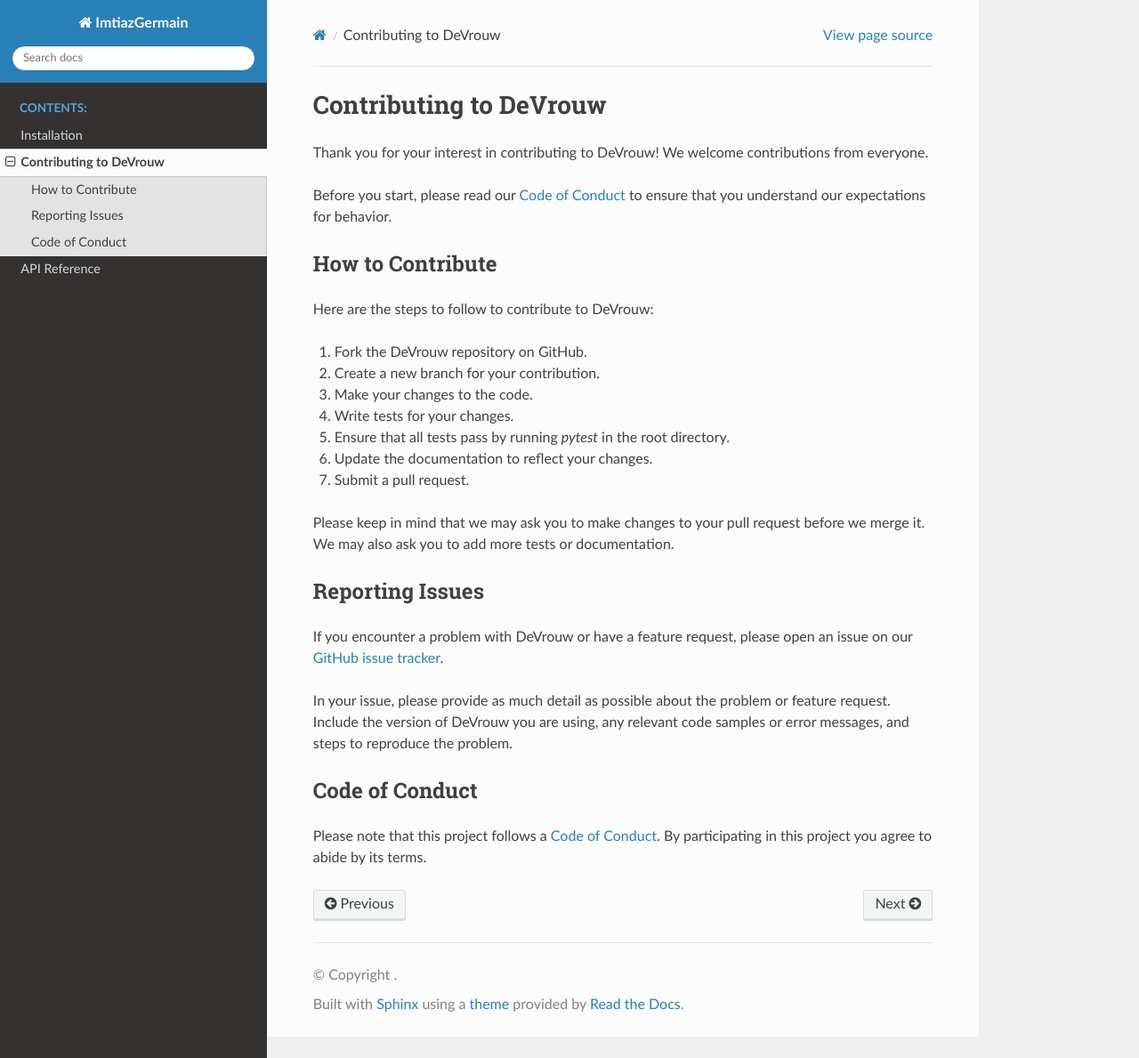
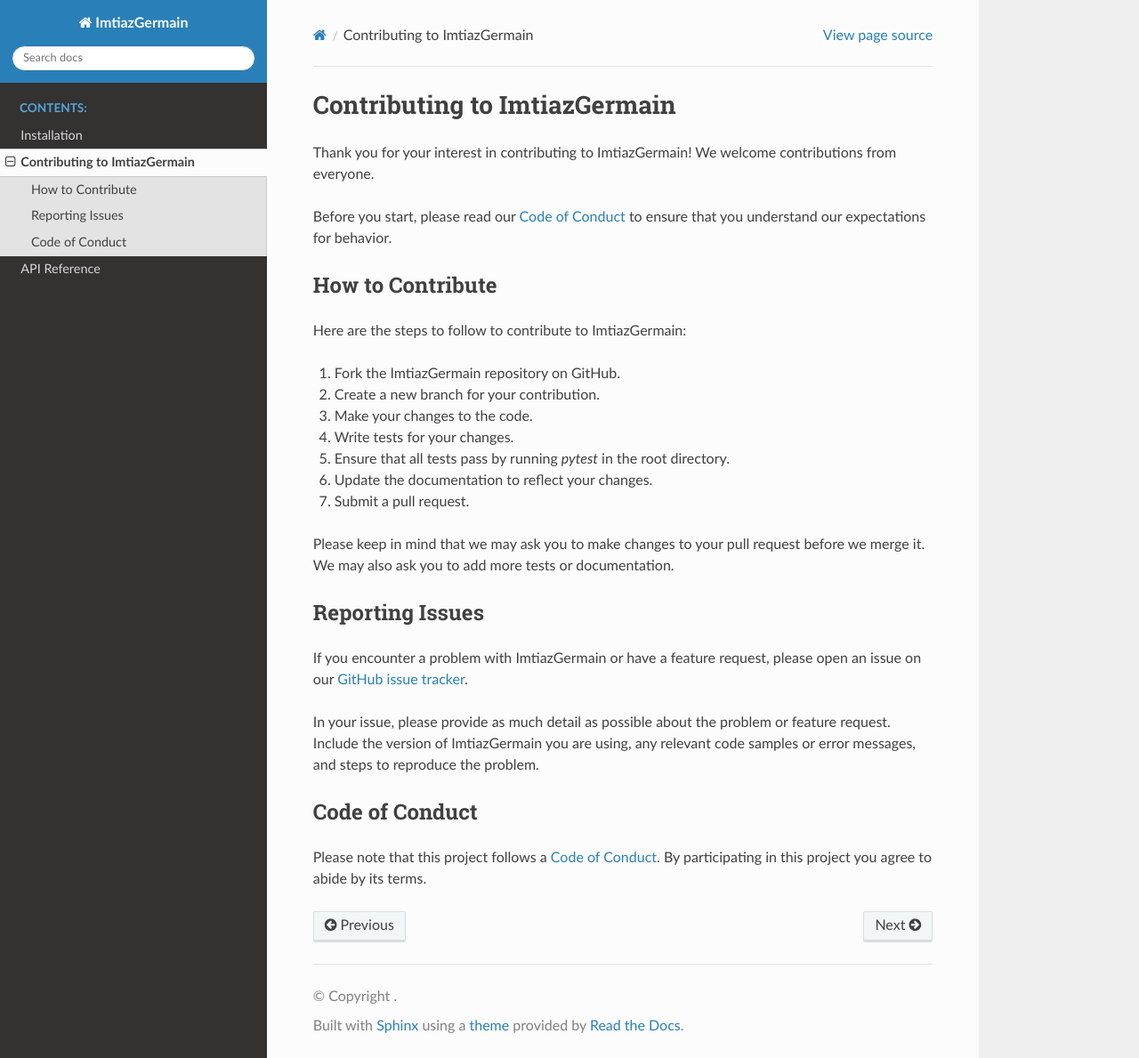
Before and after one commit to AitSad/ImtiazGermain, a Sphinx documentation site: the page built from docs/contributing.rst, in a window 1280 px wide and 1189 px high. Shown: the whole window at 89% size. Built offline with Sphinx 7.4.7 and the Read the Docs theme 2.0.0, drawn with Linux system fonts in a browser that asks for light colours; pages that are not in the unit, such as notebooks, are missing from menus.

Commit message:
Update contributing.rst

```diff
--- a/docs/contributing.rst
+++ b/docs/contributing.rst
@@ -1,16 +1,16 @@
-Contributing to DeVrouw
+Contributing to ImtiazGermain
 ==============================
 
-Thank you for your interest in contributing to DeVrouw! We welcome contributions from everyone.
+Thank you for your interest in contributing to ImtiazGermain! We welcome contributions from everyone.
 
 Before you start, please read our `Code of Conduct <https://raw.githubusercontent.com/AitSad/.github/main/CODE_OF_CONDUCT.md>`_ to ensure that you understand our expectations for behavior.
 
 How to Contribute
 -----------------
 
-Here are the steps to follow to contribute to DeVrouw:
+Here are the steps to follow to contribute to ImtiazGermain:
 
-1. Fork the DeVrouw repository on GitHub.
+1. Fork the ImtiazGermain repository on GitHub.
 2. Create a new branch for your contribution.
 3. Make your changes to the code.
 4. Write tests for your changes.
@@ -23,9 +23,9 @@
 Reporting Issues
 ----------------
 
-If you encounter a problem with DeVrouw or have a feature request, please open an issue on our `GitHub issue tracker <https://github.com/AitSad/DeVrouw/issues>`_.
+If you encounter a problem with ImtiazGermain or have a feature request, please open an issue on our `GitHub issue tracker <https://github.com/AitSad/ImtiazGermain/issues>`_.
 
-In your issue, please provide as much detail as possible about the problem or feature request. Include the version of DeVrouw you are using, any relevant code samples or error messages, and steps to reproduce the problem.
+In your issue, please provide as much detail as possible about the problem or feature request. Include the version of ImtiazGermain you are using, any relevant code samples or error messages, and steps to reproduce the problem.
 
 Code of Conduct
 ---------------
```
